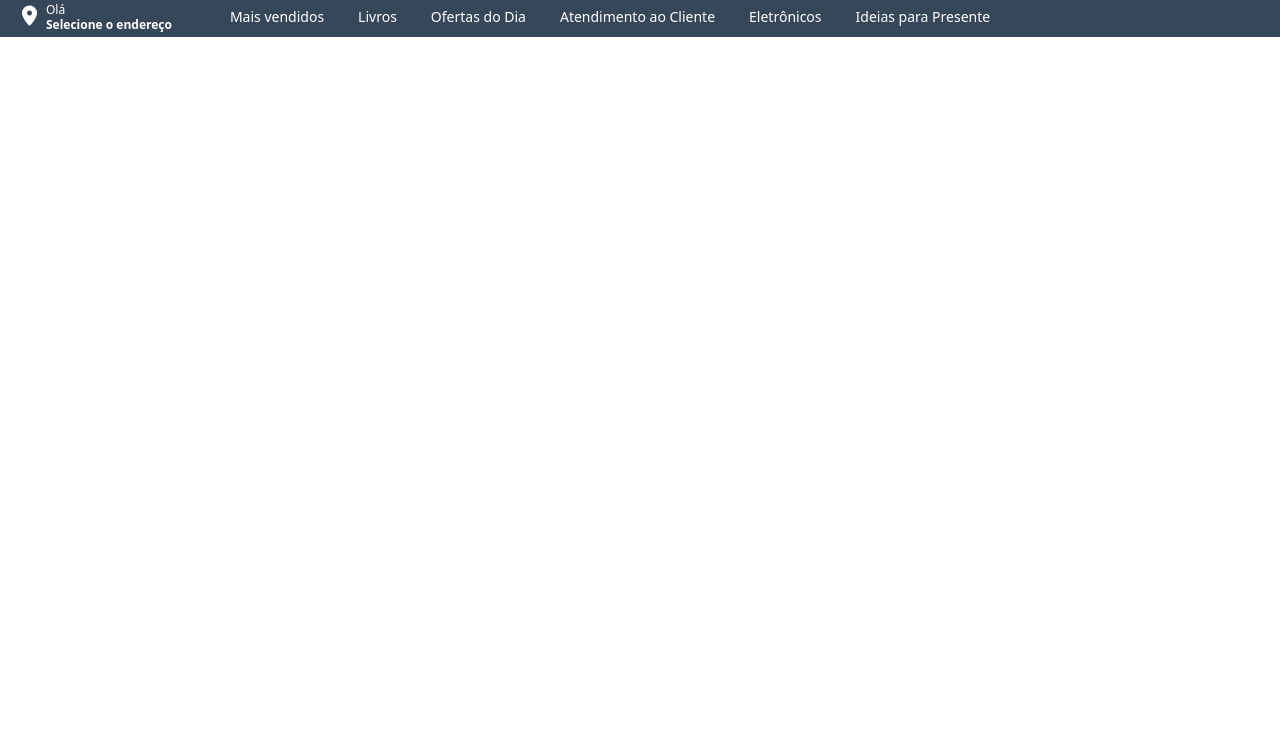
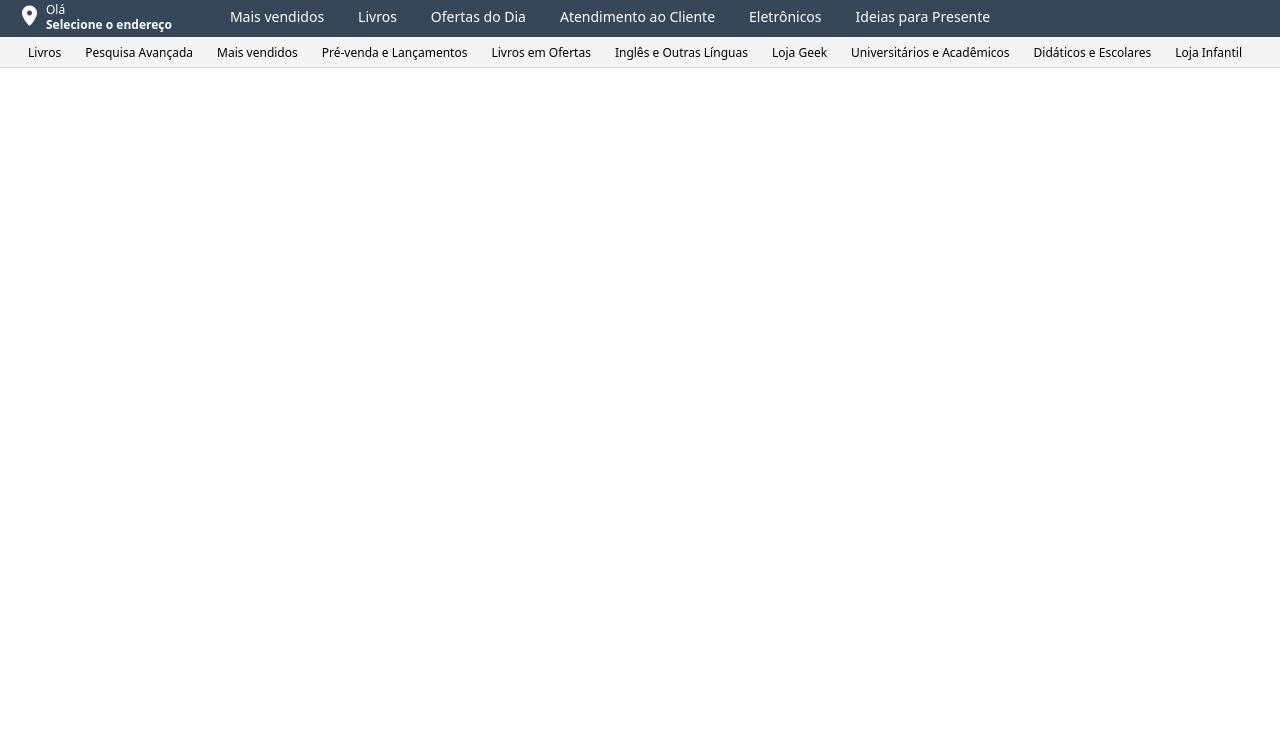
Before and after one commit to LucasAntonio-LAM/Amazon-Clone, a website: page src/index.html in a window 1280 px wide. Shown: the part 57-800 px from the top of the page. Drawn offline with Linux system fonts and the light colour scheme.

Commit message:
header inferior

```diff
--- a/src/css/input.css
+++ b/src/css/input.css
@@ -25,3 +25,7 @@
 .address-container {
     @apply flex items-center border border-transparent hover:border-white rounded-sm px-2 py-2 md:py-0;
 }
+
+.item-nav-inf {
+    @apply hover:text-orange-650 border-b-2 border-transparent hover:border-orange-650 py-1 px-3;
+}
--- a/src/index.html
+++ b/src/index.html
@@ -92,6 +92,45 @@
                     </nav>
                 </div>
               </div>
+              <!-- Header Inferior -->
+
+              <div class="flex text-black px-4 text-xs border-b border-gray-300 bg-gray-100 pt-1">
+                <a href="#" class="block md:hidden py-2 font-bold">
+                    <i class="fas fa-chevron-left"></i> Todos os departamentos
+                </a>
+                <ul class="hidden md:flex">
+                    <li class="item-nav-inf">
+                        <a href="#">Livros</a>
+                    </li>
+                    <li class="item-nav-inf">
+                        <a href="#">Pesquisa Avançada</a>
+                    </li>
+                    <li class="item-nav-inf">
+                        <a href="#">Mais vendidos</a>
+                    </li>
+                    <li class="item-nav-inf">
+                        <a href="#">Pré-venda e Lançamentos</a>
+                    </li>
+                    <li class="item-nav-inf">
+                        <a href="#">Livros em Ofertas</a>
+                    </li>
+                    <li class="item-nav-inf">
+                        <a href="#">Inglês e Outras Línguas</a>
+                    </li>
+                    <li class="item-nav-inf">
+                        <a href="#">Loja Geek</a>
+                    </li>
+                    <li class="item-nav-inf">
+                        <a href="#">Universitários e Acadêmicos</a>
+                    </li>
+                    <li class="item-nav-inf">
+                        <a href="#">Didáticos e Escolares</a>
+                    </li>
+                    <li class="item-nav-inf">
+                        <a href="#">Loja Infantil</a>
+                    </li>
+                </ul>
+              </div>
         </div>
     </header>
 </body>
```
Also changed, not shown: src/css/output.css.
